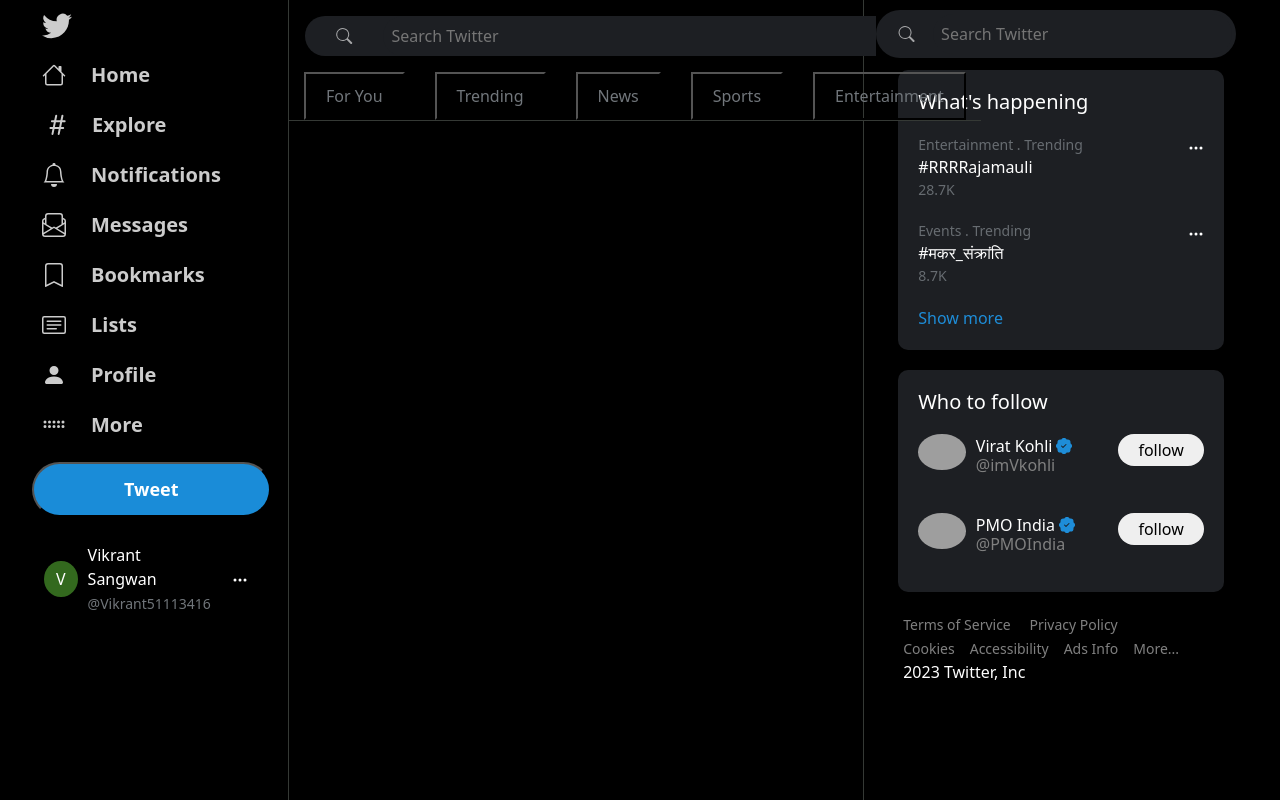
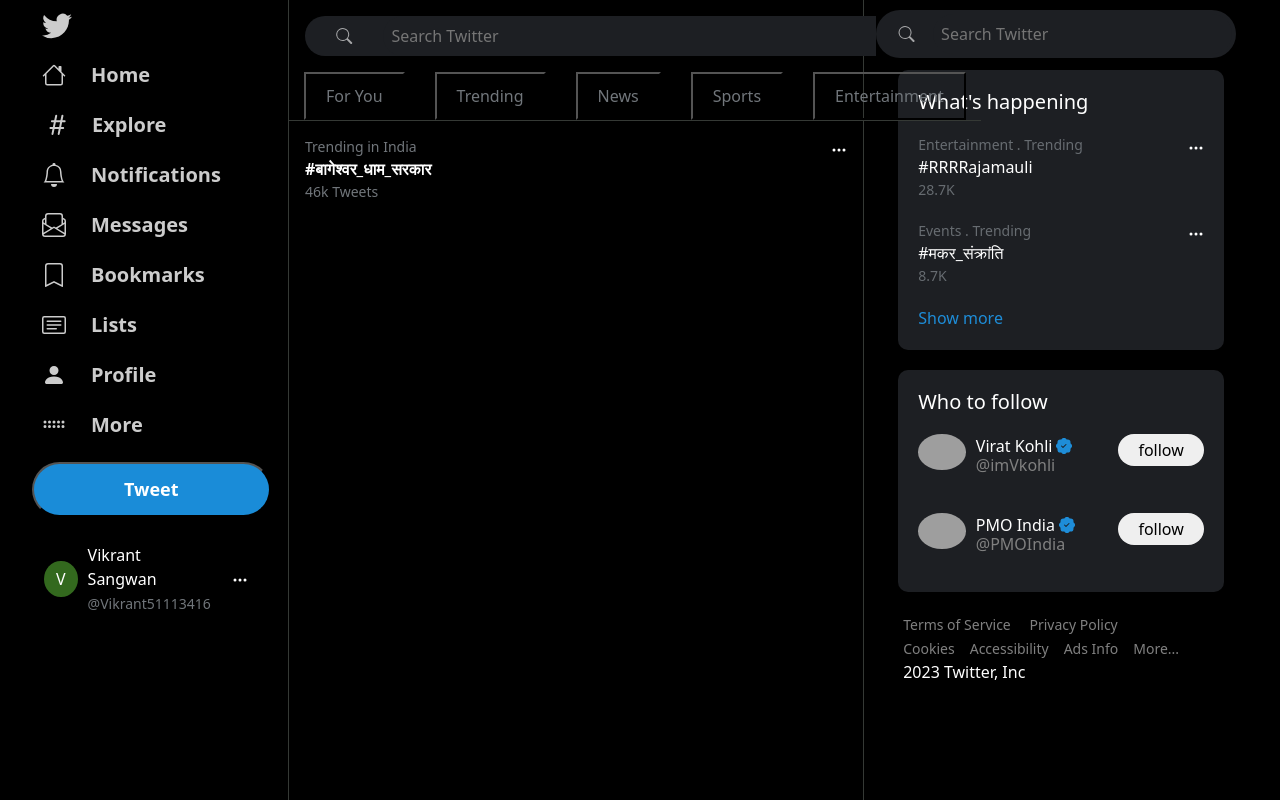
Before and after one commit to VikrantSangwan/twitter-clone, a React (Create React App) app in the folder Twitter-clone-react/twitter-clone/: page /explore in a window 1280 px wide. Built offline with nearby package versions, Linux system fonts and the light colour scheme; grey boxes are pictures that could not be loaded.

Commit message:
All Notifications Section Working

```diff
--- a/Twitter-clone-react/twitter-clone/src/Components/MenuComponents/ExploreSection/ExploreSection.css
+++ b/Twitter-clone-react/twitter-clone/src/Components/MenuComponents/ExploreSection/ExploreSection.css
@@ -5,7 +5,7 @@
     width: 100%;
 }
 
-.exploresubcontainer {
+.explorefixcontainer {
     position: fixed;
     border-bottom: solid 1px #353935;
 }
@@ -41,7 +41,6 @@
 }
 
 .exploretabwrapper {
-    margin-bottom: 10px;
     margin: 0px 15px;
 }
 
@@ -60,3 +59,8 @@
 .exploretab:hover {
     background-color: #353935;
 }
+
+.exploredesccontainer {
+    margin-top: 120px;
+    padding: 16px;
+}
--- a/Twitter-clone-react/twitter-clone/src/Components/MenuComponents/ExploreSection/ExploreSection.js
+++ b/Twitter-clone-react/twitter-clone/src/Components/MenuComponents/ExploreSection/ExploreSection.js
@@ -1,10 +1,17 @@
-import React from "react";
+import React, { useState } from "react";
 import "./ExploreSection.css";
+import Foryou from "../ExploreSectionComp/Foryou/Foryou";
+import Trending from "../ExploreSectionComp/Trending/Trending";
+import News from "../ExploreSectionComp/News/News";
+import Sports from "../ExploreSectionComp/Sports/Sports";
+import Entertainment from "../ExploreSectionComp/Entertainment/Entertainment";
 
 function ExploreSection() {
+  let [element, setelement] = useState(<Foryou />);
+
   return (
     <div className="explorecontainer">
-      <div className="exploresubcontainer">
+      <div className="explorefixcontainer">
         <div className="exploretoppanel">
           <div className="col-11 explorefixsearchbox">
             <div className="exploresearchbox">
@@ -37,22 +44,45 @@
         </div>
         <div className="exploretabs">
           <div className="exploretabwrapper">
-            <button className="exploretab">For You</button>
+            <button
+              className="exploretab"
+              onClick={() => setelement(<Foryou />)}
+            >
+              For You
+            </button>
           </div>
           <div className="exploretabwrapper">
-            <button className="exploretab">Trending</button>
+            <button
+              className="exploretab"
+              onClick={() => setelement(<Trending />)}
+            >
+              Trending
+            </button>
           </div>
           <div className="exploretabwrapper">
-            <button className="exploretab">News</button>
+            <button className="exploretab" onClick={() => setelement(<News />)}>
+              News
+            </button>
           </div>
           <div className="exploretabwrapper">
-            <button className="exploretab">Sports</button>
+            <button
+              className="exploretab"
+              onClick={() => setelement(<Sports />)}
+            >
+              Sports
+            </button>
           </div>
           <div className="exploretabwrapper">
-            <button className="exploretab">Entertainment</button>
+            <button
+              className="exploretab"
+              onClick={() => setelement(<Entertainment />)}
+            >
+              Entertainment
+            </button>
           </div>
         </div>
       </div>
+      <div className="exploredesccontainer">{element}</div>
     </div>
   );
 }
--- a/Twitter-clone-react/twitter-clone/src/Components/MenuComponents/ExploreSectionComp/Entertainment/Entertainment.js
+++ b/Twitter-clone-react/twitter-clone/src/Components/MenuComponents/ExploreSectionComp/Entertainment/Entertainment.js
@@ -0,0 +1,26 @@
+import React from "react";
+
+function Entertainment() {
+  return (
+    <div className="exploresubsectioncontainer">
+      <div>
+        <div className="exploretrend">Trending in India</div>
+        <div className="explorehashtag">#TinaDatta</div>
+        <div className="exploretweetcount">26.6k Tweets</div>
+      </div>
+      <div>
+        <svg
+          xmlns="http://www.w3.org/2000/svg"
+          width="16"
+          height="16"
+          fill="currentColor"
+          className="bi bi-three-dots"
+          viewBox="0 0 16 16"
+        >
+          <path d="M3 9.5a1.5 1.5 0 1 1 0-3 1.5 1.5 0 0 1 0 3zm5 0a1.5 1.5 0 1 1 0-3 1.5 1.5 0 0 1 0 3zm5 0a1.5 1.5 0 1 1 0-3 1.5 1.5 0 0 1 0 3z" />
+        </svg>
+      </div>
+    </div>
+  );
+}
+export default Entertainment;
--- a/Twitter-clone-react/twitter-clone/src/Components/MenuComponents/ExploreSectionComp/Foryou/Foryou.js
+++ b/Twitter-clone-react/twitter-clone/src/Components/MenuComponents/ExploreSectionComp/Foryou/Foryou.js
@@ -0,0 +1,27 @@
+import React from "react";
+import "../combineexplore.css";
+
+function Foryou() {
+  return (
+    <div className="exploresubsectioncontainer">
+      <div>
+        <div className="exploretrend">Trending in India</div>
+        <div className="explorehashtag">#बागेश्वर_धाम_सरकार</div>
+        <div className="exploretweetcount">46k Tweets</div>
+      </div>
+      <div>
+        <svg
+          xmlns="http://www.w3.org/2000/svg"
+          width="16"
+          height="16"
+          fill="currentColor"
+          className="bi bi-three-dots"
+          viewBox="0 0 16 16"
+        >
+          <path d="M3 9.5a1.5 1.5 0 1 1 0-3 1.5 1.5 0 0 1 0 3zm5 0a1.5 1.5 0 1 1 0-3 1.5 1.5 0 0 1 0 3zm5 0a1.5 1.5 0 1 1 0-3 1.5 1.5 0 0 1 0 3z" />
+        </svg>
+      </div>
+    </div>
+  );
+}
+export default Foryou;
--- a/Twitter-clone-react/twitter-clone/src/Components/MenuComponents/ExploreSectionComp/News/News.js
+++ b/Twitter-clone-react/twitter-clone/src/Components/MenuComponents/ExploreSectionComp/News/News.js
@@ -0,0 +1,26 @@
+import React from "react";
+
+function News() {
+  return (
+    <div className="exploresubsectioncontainer">
+      <div>
+        <div className="exploretrend">Trending in Politics</div>
+        <div className="explorehashtag">Rishi Sunak</div>
+        <div className="exploretweetcount">52k Tweets</div>
+      </div>
+      <div>
+        <svg
+          xmlns="http://www.w3.org/2000/svg"
+          width="16"
+          height="16"
+          fill="currentColor"
+          className="bi bi-three-dots"
+          viewBox="0 0 16 16"
+        >
+          <path d="M3 9.5a1.5 1.5 0 1 1 0-3 1.5 1.5 0 0 1 0 3zm5 0a1.5 1.5 0 1 1 0-3 1.5 1.5 0 0 1 0 3zm5 0a1.5 1.5 0 1 1 0-3 1.5 1.5 0 0 1 0 3z" />
+        </svg>
+      </div>
+    </div>
+  );
+}
+export default News;
--- a/Twitter-clone-react/twitter-clone/src/Components/MenuComponents/ExploreSectionComp/Sports/Sports.js
+++ b/Twitter-clone-react/twitter-clone/src/Components/MenuComponents/ExploreSectionComp/Sports/Sports.js
@@ -0,0 +1,26 @@
+import React from "react";
+
+function Sports() {
+  return (
+    <div className="exploresubsectioncontainer">
+      <div>
+        <div className="exploretrend">Trending in Open-wheel racing</div>
+        <div className="explorehashtag">Haas</div>
+        <div className="exploretweetcount">2,606 Tweets</div>
+      </div>
+      <div>
+        <svg
+          xmlns="http://www.w3.org/2000/svg"
+          width="16"
+          height="16"
+          fill="currentColor"
+          className="bi bi-three-dots"
+          viewBox="0 0 16 16"
+        >
+          <path d="M3 9.5a1.5 1.5 0 1 1 0-3 1.5 1.5 0 0 1 0 3zm5 0a1.5 1.5 0 1 1 0-3 1.5 1.5 0 0 1 0 3zm5 0a1.5 1.5 0 1 1 0-3 1.5 1.5 0 0 1 0 3z" />
+        </svg>
+      </div>
+    </div>
+  );
+}
+export default Sports;
--- a/Twitter-clone-react/twitter-clone/src/Components/MenuComponents/ExploreSectionComp/Trending/Trending.js
+++ b/Twitter-clone-react/twitter-clone/src/Components/MenuComponents/ExploreSectionComp/Trending/Trending.js
@@ -0,0 +1,26 @@
+import React from "react";
+
+function Trending() {
+  return (
+    <div className="exploresubsectioncontainer">
+      <div>
+        <div className="exploretrend">Celebrities.Trending</div>
+        <div className="explorehashtag">#SushantMoon</div>
+        <div className="exploretweetcount">51.2k Tweets</div>
+      </div>
+      <div>
+        <svg
+          xmlns="http://www.w3.org/2000/svg"
+          width="16"
+          height="16"
+          fill="currentColor"
+          className="bi bi-three-dots"
+          viewBox="0 0 16 16"
+        >
+          <path d="M3 9.5a1.5 1.5 0 1 1 0-3 1.5 1.5 0 0 1 0 3zm5 0a1.5 1.5 0 1 1 0-3 1.5 1.5 0 0 1 0 3zm5 0a1.5 1.5 0 1 1 0-3 1.5 1.5 0 0 1 0 3z" />
+        </svg>
+      </div>
+    </div>
+  );
+}
+export default Trending;
--- /dev/null
+++ b/Twitter-clone-react/twitter-clone/src/Components/MenuComponents/ExploreSectionComp/combineexplore.css
@@ -0,0 +1,15 @@
+.exploresubsectioncontainer {
+    display: flex;
+    justify-content: space-between;
+}
+
+.exploretrend,
+.exploretweetcount {
+    color: #71767B;
+    font-size: 14px;
+}
+
+.explorehashtag {
+    font-weight: 800;
+    font-size: 16px;
+}
```
